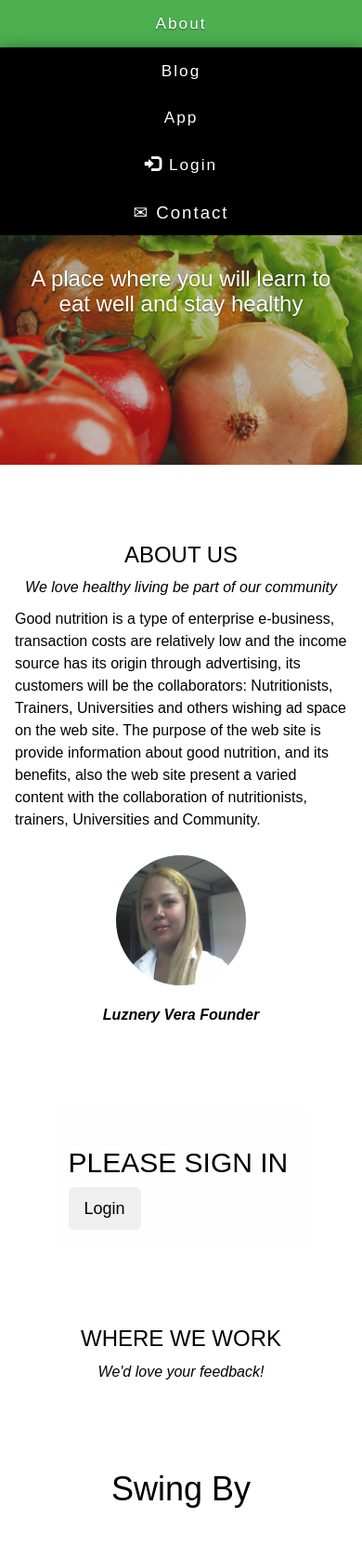
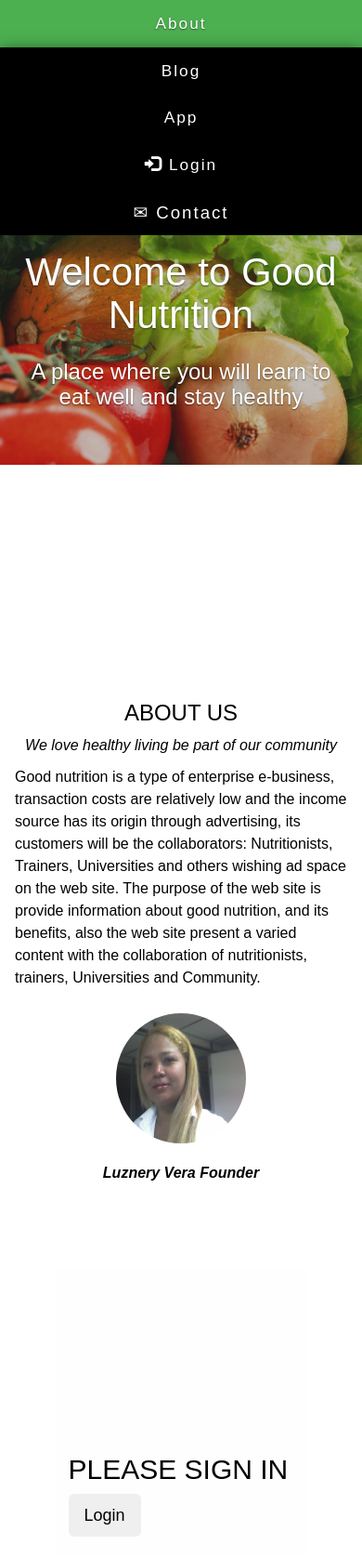
Before and after one commit to LuzneryVera1/Good-Nutrition, a plain HTML site: page index.html in a window 390 px wide. Shown: the top 1676 px of the page at 93% size. Drawn offline with Linux system fonts and the light colour scheme.

Commit message:
Update styles.css

```diff
--- a/css/styles.css
+++ b/css/styles.css
@@ -19,6 +19,10 @@
     background-color:#4CAF50;
     box-shadow: 0 6px 20px 0 rgba(136, 136, 136, 0.5);
 }
+
+header {
+        margin-top: 20px;
+    }
 
 i.mygly {
     font-family: 'Leelawadee', sans-serif;
@@ -80,7 +84,9 @@ b {
     padding: 20px;
     width: 70%;
 }
-
+ #login h2 {
+        margin-top: 50px;
+    }
 
 /* Add Animation */
 
@@ -111,6 +117,28 @@ b {
 
 
 /* 100% Image Width on Smaller Screens */
+
+ @media only screen and (max-width: 600px) {
+        .about-u h3 {
+            margin-top: 190px;
+        }
+        #login h2 {
+            margin-top: 180px;
+        }
+        .bg-image > img {
+            width: 290%;
+            padding-top: 20px;
+        }
+        header {
+            margin-top: 220px;
+        }
+        .hero-title {
+            padding-top: 100px;
+        }
+        #contact h3 {
+            margin-top: 190px;
+        }
+    }
 
 @media only screen and (max-width: 700px) {
     .modal-content {
```
